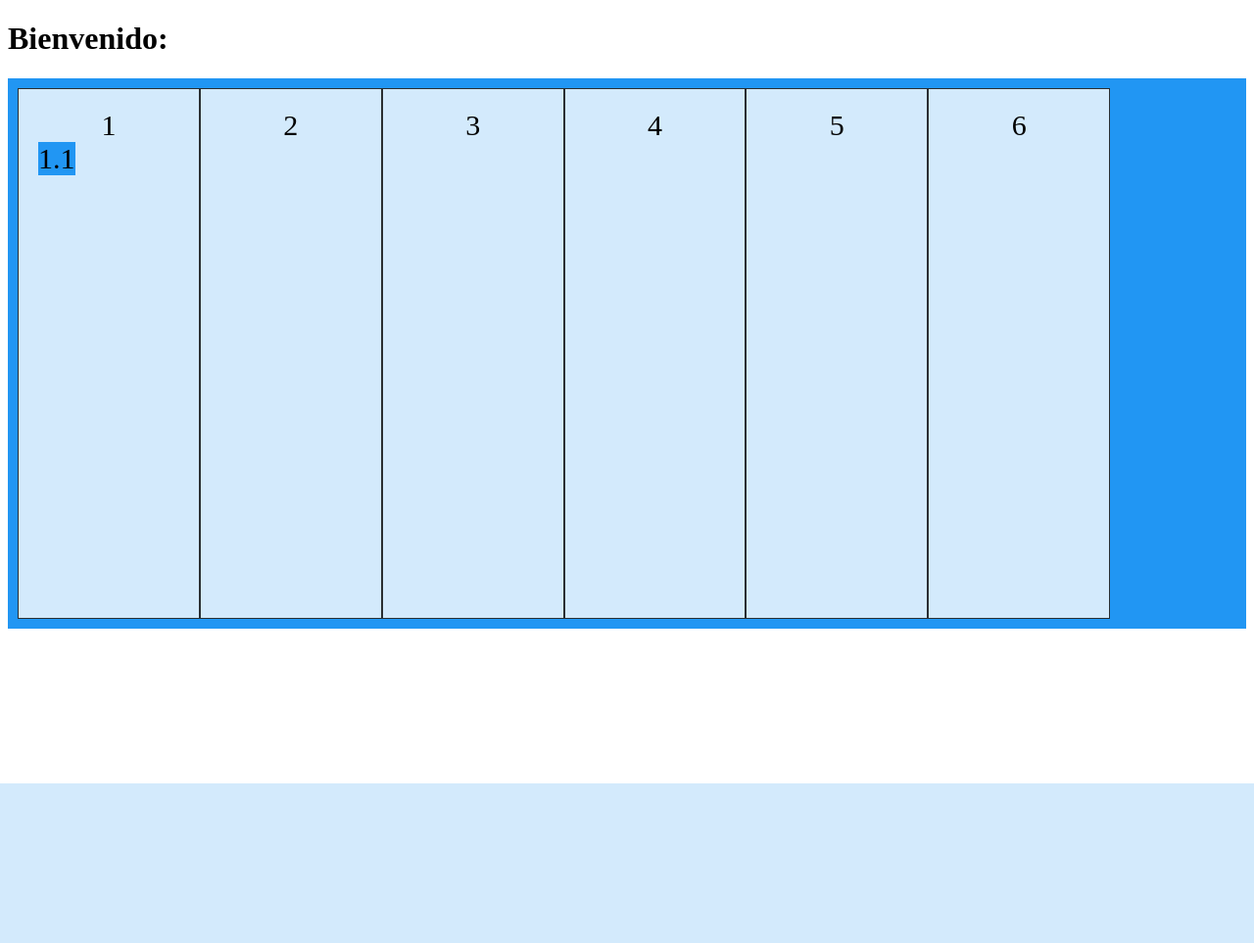
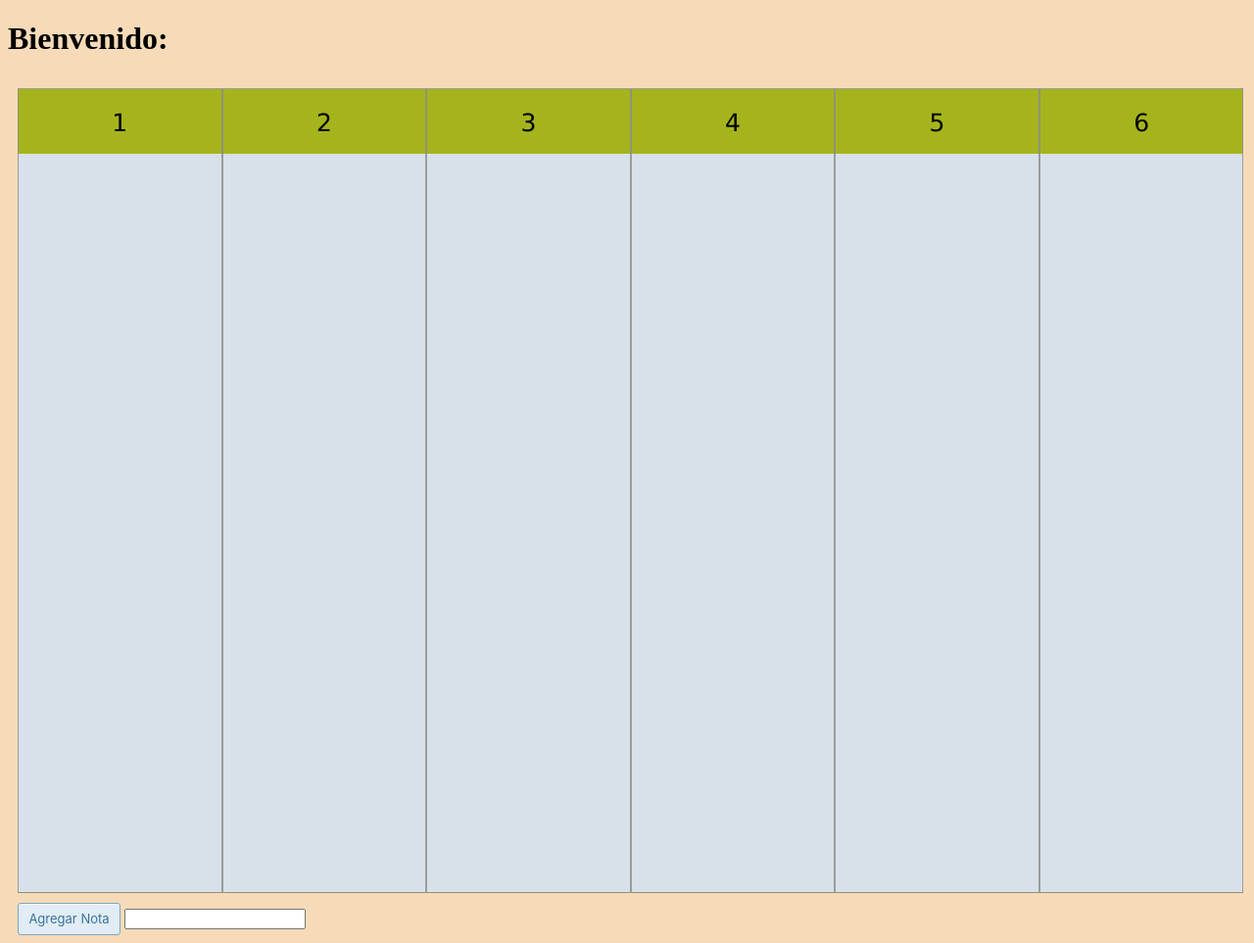
Before and after one commit to lestertb/repoIntroWeb, a PHP site: page /html/workflows.html in a window 1280 px wide. Shown: the whole page at 98% size. Before the commit the page ends 800 px from the top, so only its background shows below. Run offline with PHP 8.4, Linux system fonts and the light colour scheme.

Commit message:
whiteboard and notes

```diff
--- a/css/workflows.css
+++ b/css/workflows.css
@@ -1,20 +1,75 @@
+body {
+    background-color: #f7dbb8;
+}
+
 .grid-container {
     display: grid;
-    grid-template-columns: auto auto auto auto auto auto auto;
-    background-color: #2196F3;
+    grid-template-columns: auto auto auto auto auto auto;
+    width: 99%;
     padding: 10px;
 }
 .grid-item {
-    background-color: rgba(255, 255, 255, 0.8);
-    border: 1px solid rgba(0, 0, 0, 0.8);
-    padding: 20px;
-    font-size: 30px;
+    background: linear-gradient(to bottom, #a5b41d 8% , #d8e1e9 3%);
+    border: 1px solid rgba(141, 139, 139, 0.8);
+    padding-top: 20px;
+    font-size: 25px;
+    font-family: 'Lucida Sans', 'Lucida Sans Regular', 'Lucida Grande', 'Lucida Sans Unicode', Geneva, Verdana, sans-serif;
     text-align: center;
-    height: 500px;
+    height: 800px;
 }
 
-#mydiv {
+.buttonAdd {
+    background-color: #4CAF50;
+    padding: 5px;
+}
+
+.note {
+    padding: 50px;
     position: absolute;
     z-index: 9;
     background-color: #2196F3;
+    box-shadow: 0px 3px 3px black;
   }
+
+/* CSS */
+.button-8 {
+  background-color: #e1ecf4;
+  border-radius: 3px;
+  border: 1px solid #7aa7c7;
+  box-shadow: rgba(255, 255, 255, .7) 0 1px 0 0 inset;
+  box-sizing: border-box;
+  color: #39739d;
+  cursor: pointer;
+  display: inline-block;
+  font-family: -apple-system,system-ui,"Segoe UI","Liberation Sans",sans-serif;
+  font-size: 13px;
+  font-weight: 400;
+  line-height: 1.15385;
+  margin-left: 10px;
+  outline: none;
+  padding: 8px .8em;
+  position: relative;
+  text-align: center;
+  text-decoration: none;
+  user-select: none;
+  -webkit-user-select: none;
+  touch-action: manipulation;
+  vertical-align: baseline;
+  white-space: nowrap;
+}
+
+.button-8:hover,
+.button-8:focus {
+  background-color: #b3d3ea;
+  color: #2c5777;
+}
+
+.button-8:focus {
+  box-shadow: 0 0 0 4px rgba(0, 149, 255, .15);
+}
+
+.button-8:active {
+  background-color: #a0c7e4;
+  box-shadow: none;
+  color: #2c5777;
+}
--- a/html/workflows.html
+++ b/html/workflows.html
@@ -11,17 +11,17 @@
     <body>
         <h1>Bienvenido:
         </h1>
+        <div class="grid-container">
 
-        <div class="grid-container">
-            <div class="grid-item">1
-                <div id="mydiv">1.1</div>
-            </div>
+            <div class="grid-item">1</div>
             <div class="grid-item">2</div>
             <div class="grid-item">3</div>
             <div class="grid-item">4</div>
             <div class="grid-item">5</div>
             <div class="grid-item">6</div>
         </div>
+        <button onclick="addNote('textNote')" class="button-8" role="button">Agregar Nota</button>
+        <input id="textNote" type="text">
     </body>
     <script src="../js/workflows.js"></script>
 </html>
--- a/js/workflows.js
+++ b/js/workflows.js
@@ -1,6 +1,10 @@
-dragElement(document.getElementById("mydiv"));
+//dragElement(document.getElementById("mydiv"));
 
-function dragElement(elmnt) {
+function dragElement(elmnt1) {
+
+  console.log(elmnt1);
+
+  elmnt = document.getElementById(elmnt1);
 
   var pos1 = 0, pos2 = 0, pos3 = 0, pos4 = 0;
   if (document.getElementById(elmnt.id + "header")) {
@@ -40,4 +44,43 @@ function dragElement(elmnt) {
     document.onmouseup = null;
     document.onmousemove = null;
   }
+
 }
+
+var contadorNotas = 1;
+
+function addNote(textNote){
+  const newNote = document.createElement("div");
+  const text = document.createTextNode(document.getElementById(textNote).value);
+
+  console.log(text);
+
+  if (text.textContent === ""){
+    alert("Las notas no pueden estar en blanco");
+    return
+  }
+
+  var color = Math.floor(Math.random() * (4 - 1)) + 1;
+  console.log(color);
+
+  if (color === 1){
+    newNote.setAttribute("style","top: 429px; left: 534px; background: linear-gradient(to bottom, #e7da8f 20% , #faec9b 20%);");
+  }else if (color === 2) {
+    newNote.setAttribute("style","top: 429px; left: 534px; background: linear-gradient(to bottom, #739ebb 20% , #8ec2e4 20%);");
+  }else if (color === 3){
+    newNote.setAttribute("style","top: 429px; left: 534px; background: linear-gradient(to bottom, #cea680 20% , #e4b88e 20%);");
+  }else{
+
+  }
+
+  newNote.setAttribute("id",contadorNotas);
+  newNote.setAttribute("class","note");
+  newNote.setAttribute("onclick","dragElement(id)");
+  //newNote.setAttribute("style","top: 429px; left: 534px; background: #" + randomColor);
+
+  document.body.appendChild(newNote)
+  newNote.appendChild(text)
+
+  contadorNotas = contadorNotas + 1;
+
+}
```
